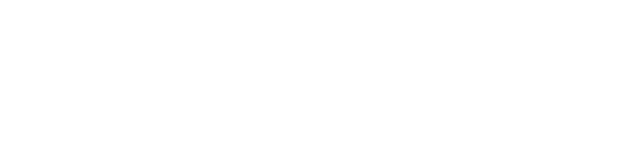
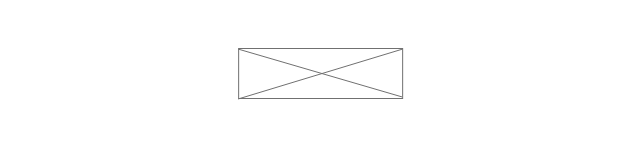
Before and after one commit to EftekharAlam2/HTML-Home-Template, a plain HTML site: page index.html in a window 1280 px wide. Shown: the whole page, without its empty margins (319-959 px from the left). Drawn offline with nearby package versions, Linux system fonts and the light colour scheme.

Commit message:
navbar image section added

```diff
--- a/index.html
+++ b/index.html
@@ -13,6 +13,16 @@
     />
   </head>
   <body>
+    <!-- NavBar Section -->
+    <header class="container">
+      <div class="text-center">
+        <img
+          src="img/email.png"
+          class="img-fluid mt-3 mt-md-5"
+          alt="Your Image"
+        />
+      </div>
+    </header>
     <!-- Please connect with internet to run the Bootstrap JS -->
     <script
       src="https://cdn.jsdelivr.net/npm/bootstrap@5.3.0/dist/js/bootstrap.bundle.min.js"
```
